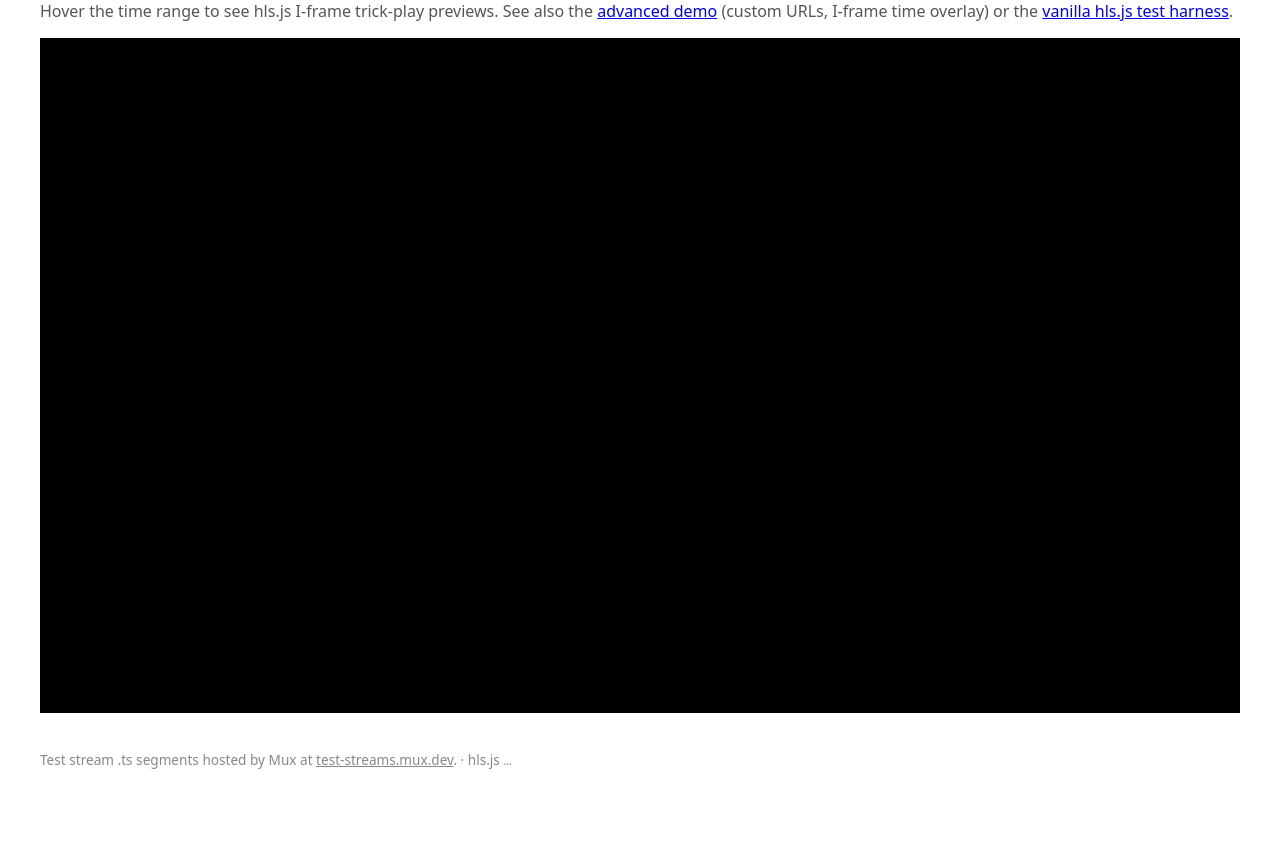
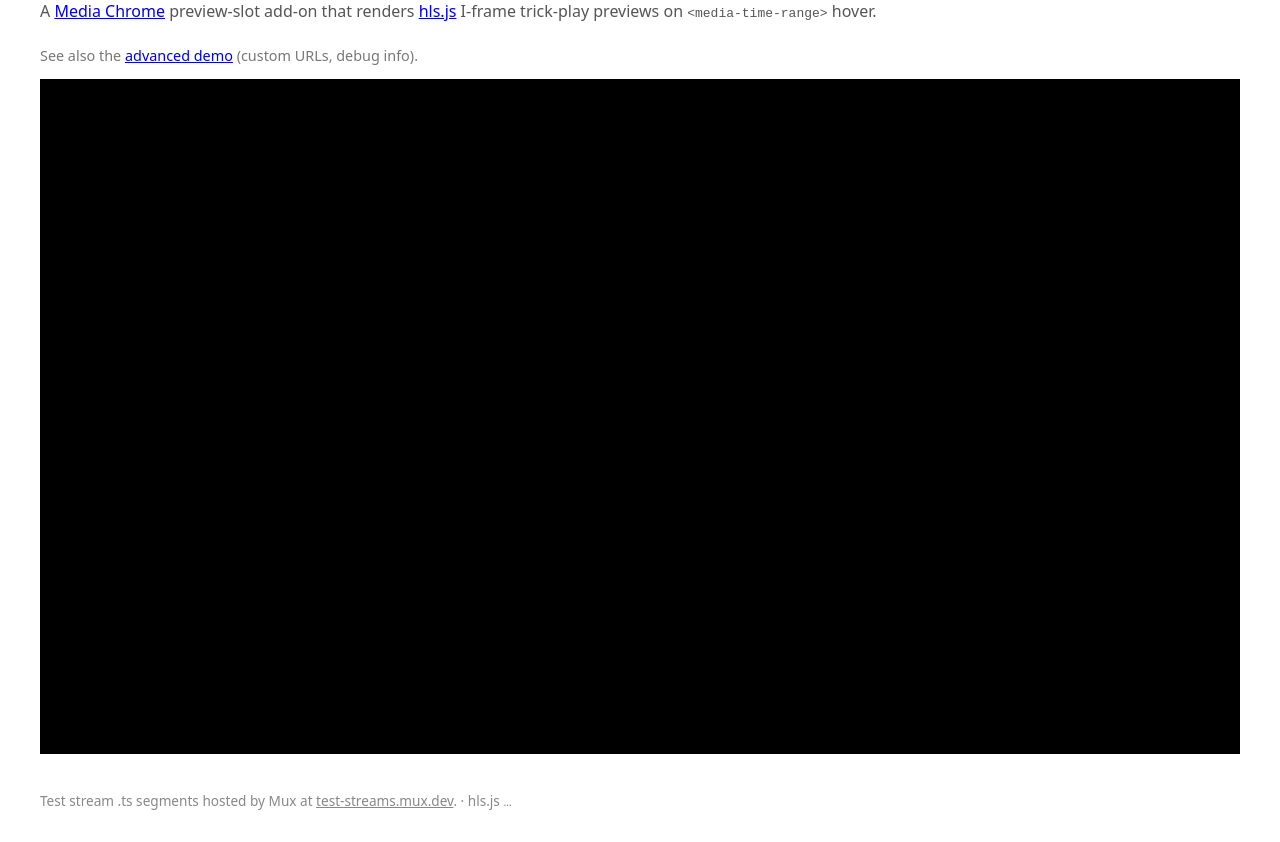
Before and after one commit to pbs/media-preview-hls-iframe, a website: page demo/index.html in a window 1280 px wide. Shown: the part 75-917 px from the top of the page. Before the commit the page ends 876 px from the top, so only its background shows below. Drawn offline with nearby package versions, Linux system fonts and the light colour scheme.

Commit message:
fix: update demo content and improve styling for better readability

```diff
--- a/demo/index.html
+++ b/demo/index.html
@@ -27,6 +27,7 @@
       }
       h1 { font-size: 1.25rem; margin: 0; }
       p { color: #555; }
+      p.see-also { font-size: 0.9rem; margin-top: 1.5rem; color: #777; }
       .gh-link {
         display: inline-flex;
         color: #555;
@@ -49,7 +50,8 @@
         <svg viewBox="0 0 16 16" aria-hidden="true"><path d="M8 0C3.58 0 0 3.58 0 8c0 3.54 2.29 6.53 5.47 7.59.4.07.55-.17.55-.38 0-.19-.01-.82-.01-1.49-2.01.37-2.53-.49-2.69-.94-.09-.23-.48-.94-.82-1.13-.28-.15-.68-.52-.01-.53.63-.01 1.08.58 1.23.82.72 1.21 1.87.87 2.33.66.07-.52.28-.87.51-1.07-1.78-.2-3.64-.89-3.64-3.95 0-.87.31-1.59.82-2.15-.08-.2-.36-1.02.08-2.12 0 0 .67-.21 2.2.82.64-.18 1.32-.27 2-.27.68 0 1.36.09 2 .27 1.53-1.04 2.2-.82 2.2-.82.44 1.1.16 1.92.08 2.12.51.56.82 1.27.82 2.15 0 3.07-1.87 3.75-3.65 3.95.29.25.54.73.54 1.48 0 1.07-.01 1.93-.01 2.2 0 .21.15.46.55.38A8.013 8.013 0 0 0 16 8c0-4.42-3.58-8-8-8z"/></svg>
       </a>
     </div>
-    <p>Hover the time range to see hls.js I-frame trick-play previews. See also the <a href="./advanced.html">advanced demo</a> (custom URLs, I-frame time overlay) or the <a href="./vanilla-hlsjs.html">vanilla hls.js test harness</a>.</p>
+    <p>A <a href="https://github.com/muxinc/media-chrome" target="_blank" rel="noopener">Media Chrome</a> preview-slot add-on that renders <a href="https://github.com/video-dev/hls.js" target="_blank" rel="noopener">hls.js</a> I-frame trick-play previews on <code>&lt;media-time-range&gt;</code> hover.</p>
+    <p class="see-also">See also the <a href="./advanced.html">advanced demo</a> (custom URLs, debug info).</p>
 
     <media-controller>
       <hls-video
```
